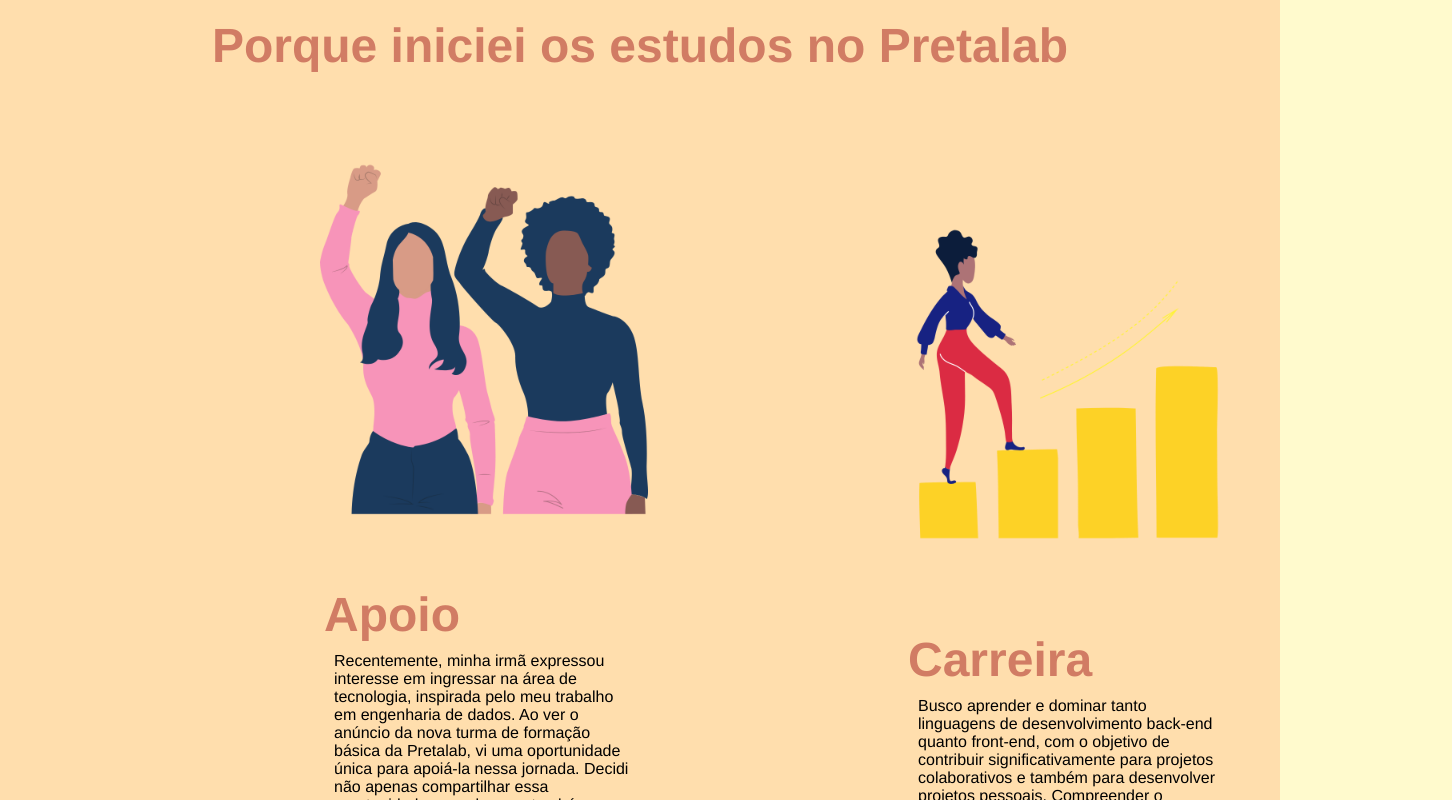
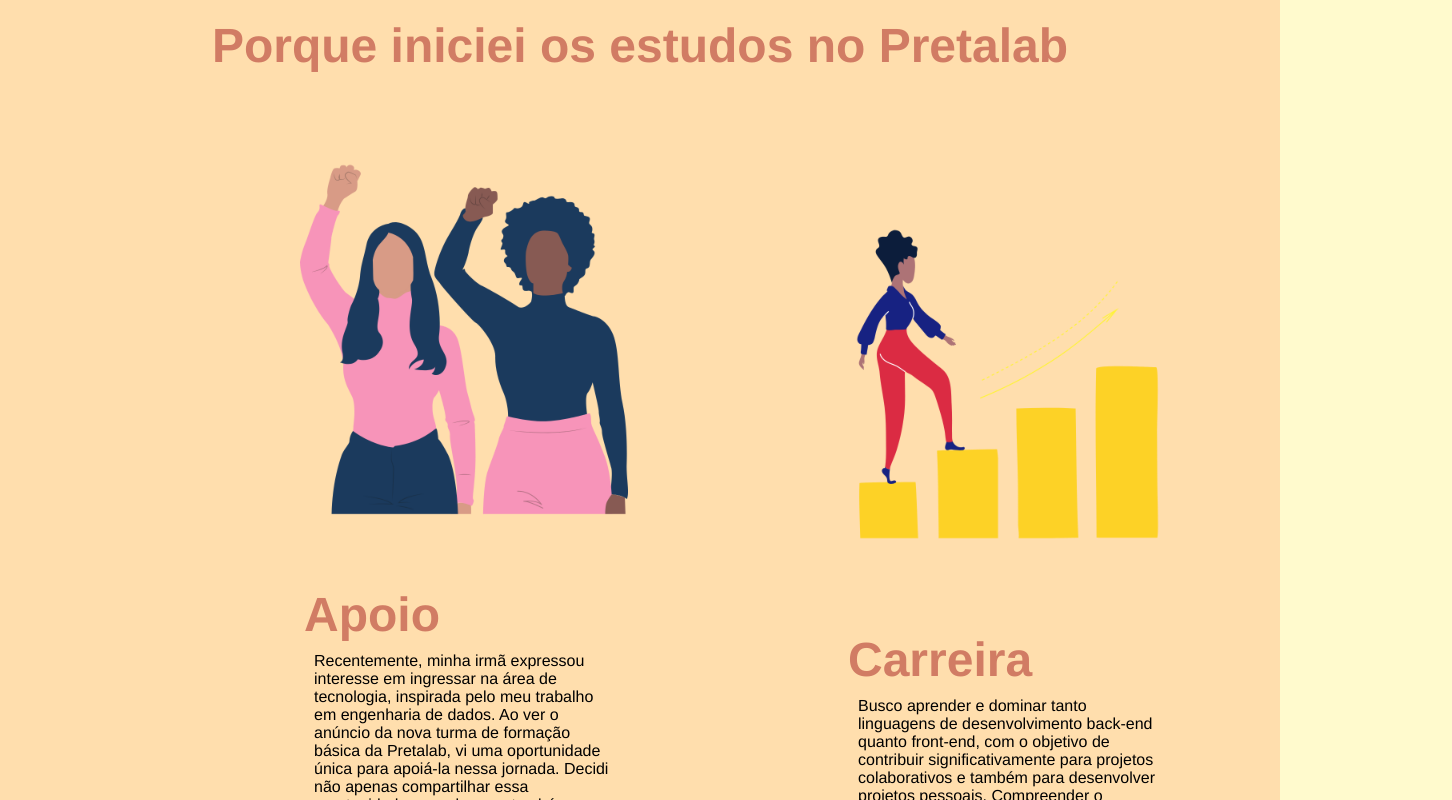
Before and after one commit to iallysamara/Projeto_Final_Preta_Lab_React, a React (Vite) app: page / in a window 1280 px wide. Shown: the part 820-1620 px from the top of the page, 1452 px wide, since content can reach past the window. Built offline with nearby package versions, Linux system fonts and the light colour scheme.

Commit message:
Mudando o espaçamento do card e o justify-content do .card

```diff
--- a/src/pages/Home/Home.module.css
+++ b/src/pages/Home/Home.module.css
@@ -59,7 +59,7 @@
 }
 
 .card {
-  margin: 100px;
+  margin: 80px;
   margin-top: 50px;
   margin-bottom: 50px;
   display: flex;
```
